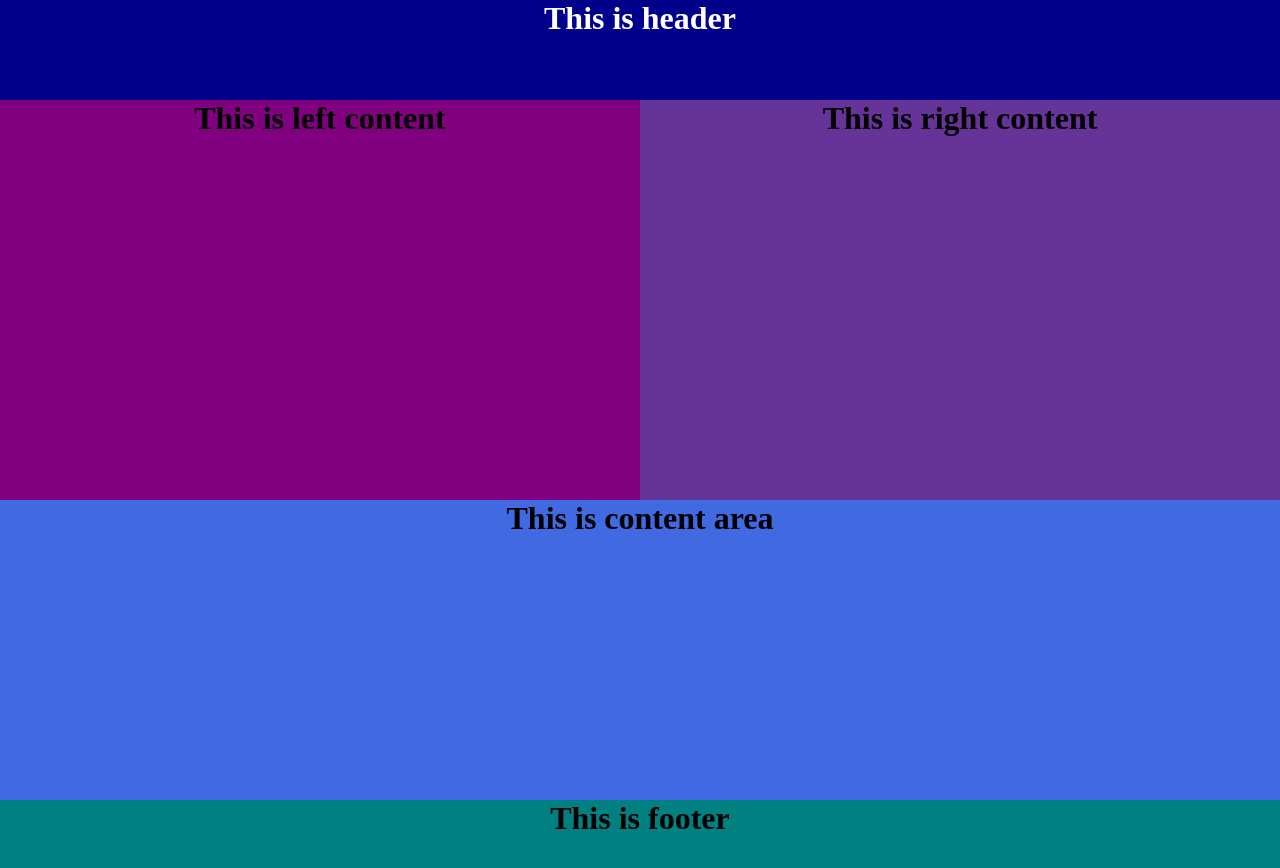
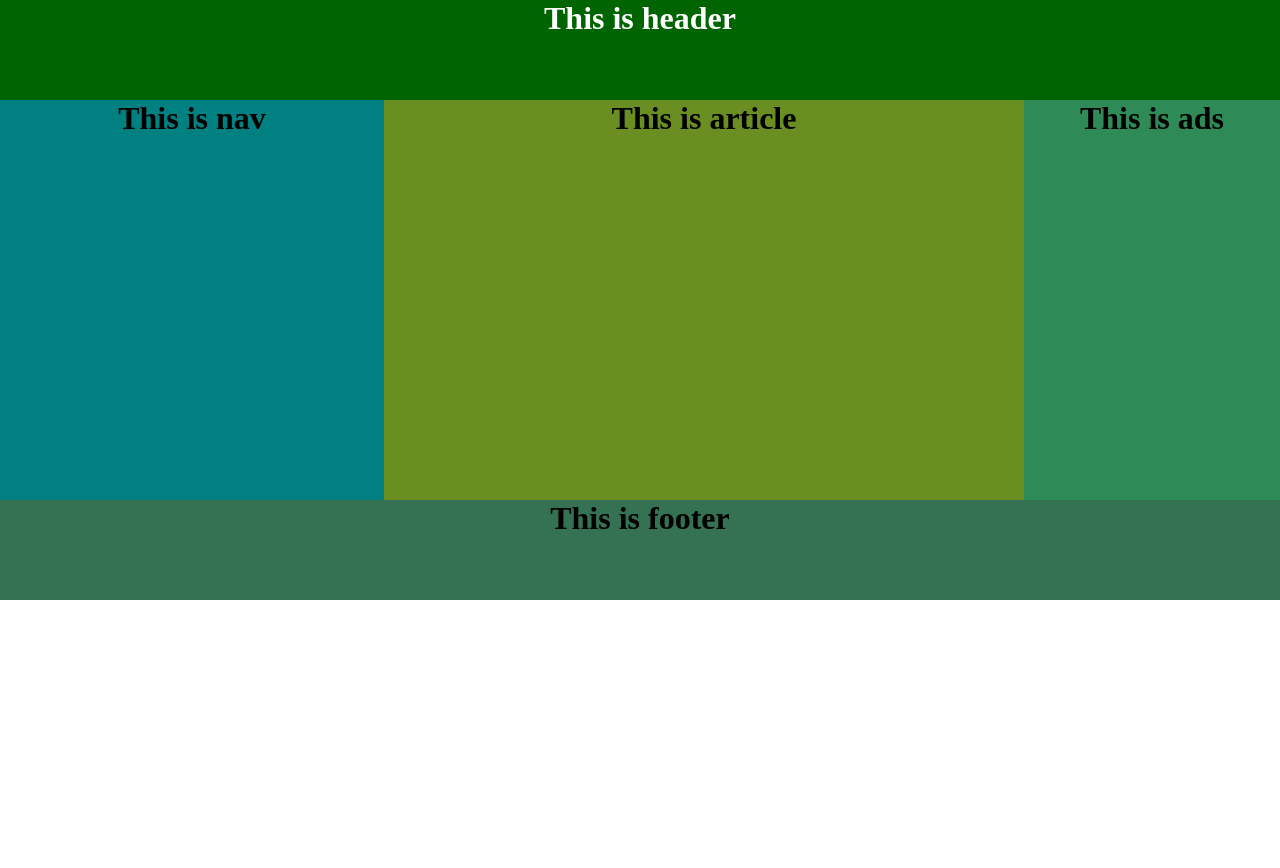
Before and after one commit to syedaiffat21/ssb, a plain HTML site: page index.html in a window 1280 px wide. After the commit the page ends 800 px from the top, so only its background shows below. Drawn offline with Linux system fonts and the light colour scheme.

Commit message:
Add files via upload

```diff
--- a/index.html
+++ b/index.html
@@ -4,31 +4,33 @@
     <meta charset="UTF-8">
     <meta http-equiv="X-UA-Compatible" content="IE=edge">
     <meta name="viewport" content="width=device-width, initial-scale=1.0">
-    <title>Layout</title>
+    <title>Layout2</title>
     <link rel="stylesheet" href="style.css">
 </head>
 <body>
+    <div class="content">
+
         <div class="header">
             <h1>This is header</h1>
         </div>
 
-    <div class="content">
-        <div class="left_content">
-            <h1>This is left content</h1>
+        <div class="nav">
+            <h1>This is nav</h1>
         </div>
 
-        <div class="right_content">
-        <h1>This is right content</h1>
+        <div class="article">
+            <h1>This is article</h1>
         </div>
 
+        <div class="ads">
+            <h1>This is ads</h1>
         </div>
 
-        <div class="main_content">
-            <h1>This is content area</h1>
         </div>
 
 <div class="footer">
     <h1>This is footer</h1>
 </div>
+
 </body>
 </html>
--- a/style.css
+++ b/style.css
@@ -1,39 +1,39 @@
 *{
-    margin:0;
+    margin: 0;
     padding: 0;
 }
 .header{
-    background-color: darkblue;
-    color: white;
+    background-color: darkgreen;
     height: 100px;
     text-align: center;
+    color: white;
 }
-.left_content{
+.nav{
+    width: 30%;
+    height: 400px;
+    background-color: teal;
+    float: left;
+    text-align: center;
+}
+.article{
     width: 50%;
     height: 400px;
-    background-color: purple;
-    float: left;
+    background-color: olivedrab;
+    float:left ;
     text-align: center;
-
 }
-.right_content{
-    width: 50%;
-    background-color: rebeccapurple;
+.ads{
+    width: 20%;
     height: 400px;
-    display: inline;
+    background-color: seagreen;
     float: right;
     text-align: center;
 }
-.main_content{
-    background-color: royalblue;
-    height: 300px;
+.footer{
+    background-color: rgb(52, 114, 83);
     text-align: center;
+    height: 100px;
 }
 .content{
     overflow: hidden;
 }
-.footer{
-    background-color: teal;
-    height: 100px;
-    text-align: center;
-}
```
Lines whose indentation alone changed are shown as unchanged.
